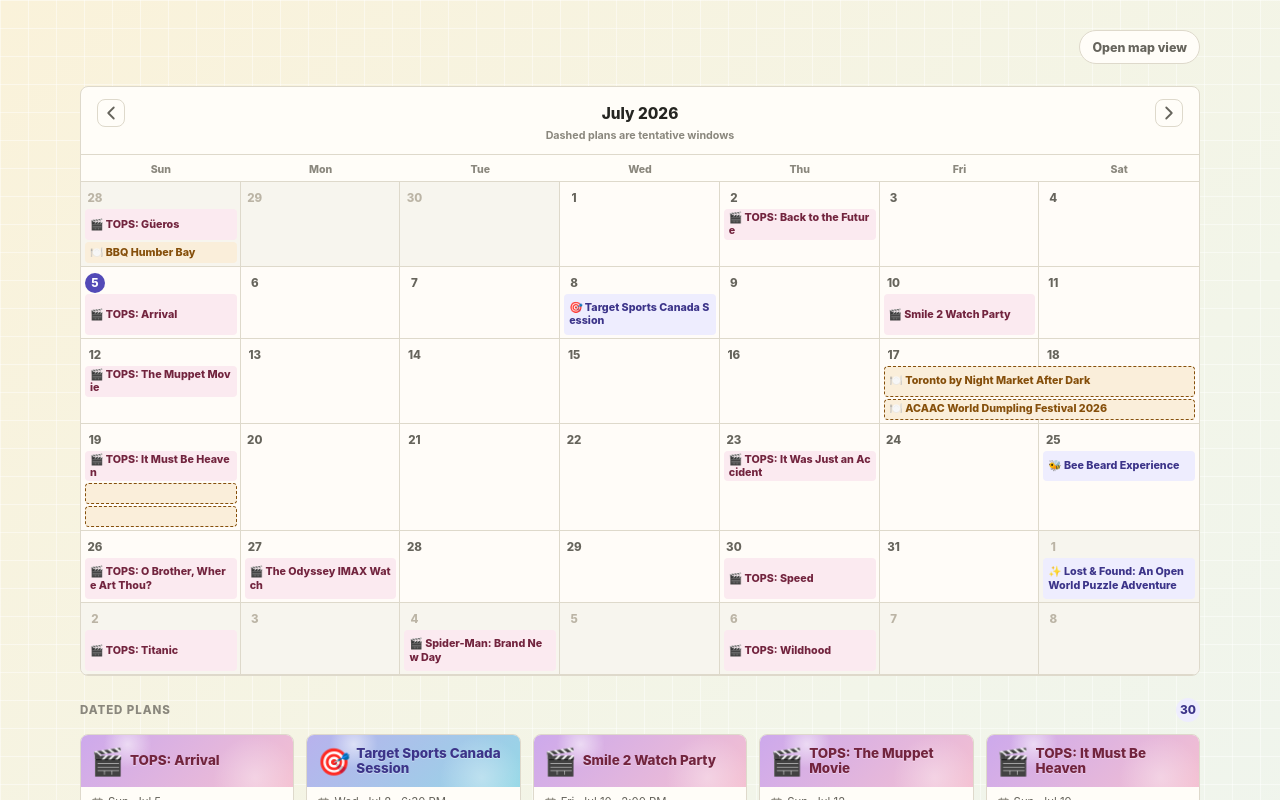
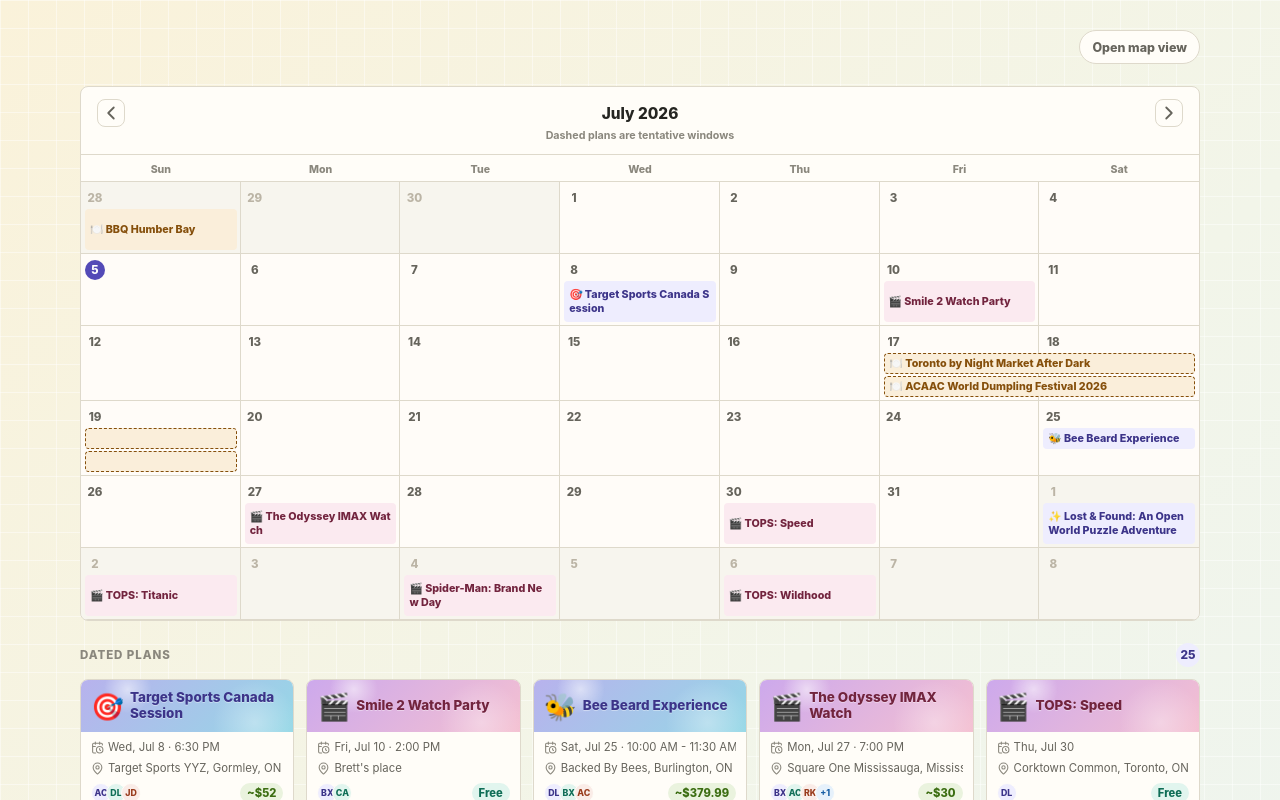
Before and after one commit to loncardom/calentar, a React (Vite) app: page / in a window 1280 px wide. Shown: the top 800 px of the page. Built offline with nearby package versions, Linux system fonts and the light colour scheme.

Commit message:
Remove past TOPS screenings

```diff
--- a/src/data/summer2026Events.ts
+++ b/src/data/summer2026Events.ts
@@ -98,15 +98,6 @@ type TopsScreening = {
 };
 
 const topsScreenings: TopsScreening[] = [
-  { id: 'nirvanna-the-band-the-show-the-movie', title: 'Nirvanna the Band the Show the Movie', date: '2026-06-26', locationName: 'Christie Pits Park', address: '750 Bloor Street West' },
-  { id: 'one-of-them-days', title: 'One of Them Days', date: '2026-06-27', locationName: 'Christie Pits Park', address: '750 Bloor Street West' },
-  { id: 'gueros', title: 'Güeros', date: '2026-06-28', locationName: 'Christie Pits Park', address: '750 Bloor Street West' },
-  { id: 'back-to-the-future', title: 'Back to the Future', date: '2026-07-02', locationName: 'Corktown Common', address: '155 Bayview Avenue' },
-  { id: 'arrival', title: 'Arrival', date: '2026-07-05', locationName: 'Christie Pits Park', address: '750 Bloor Street West' },
-  { id: 'the-muppet-movie', title: 'The Muppet Movie', date: '2026-07-12', locationName: 'Christie Pits Park', address: '750 Bloor Street West' },
-  { id: 'it-must-be-heaven', title: 'It Must Be Heaven', date: '2026-07-19', locationName: 'Christie Pits Park', address: '750 Bloor Street West' },
-  { id: 'it-was-just-an-accident', title: 'It Was Just an Accident', date: '2026-07-23', locationName: 'Corktown Common', address: '155 Bayview Avenue' },
-  { id: 'o-brother-where-art-thou', title: 'O Brother, Where Art Thou?', date: '2026-07-26', locationName: 'Christie Pits Park', address: '750 Bloor Street West' },
   { id: 'speed', title: 'Speed', date: '2026-07-30', locationName: 'Corktown Common', address: '155 Bayview Avenue' },
   { id: 'titanic', title: 'Titanic', date: '2026-08-02', locationName: 'Christie Pits Park', address: '750 Bloor Street West' },
   { id: 'wildhood', title: 'Wildhood', date: '2026-08-06', locationName: 'Corktown Common', address: '155 Bayview Avenue' },
```
